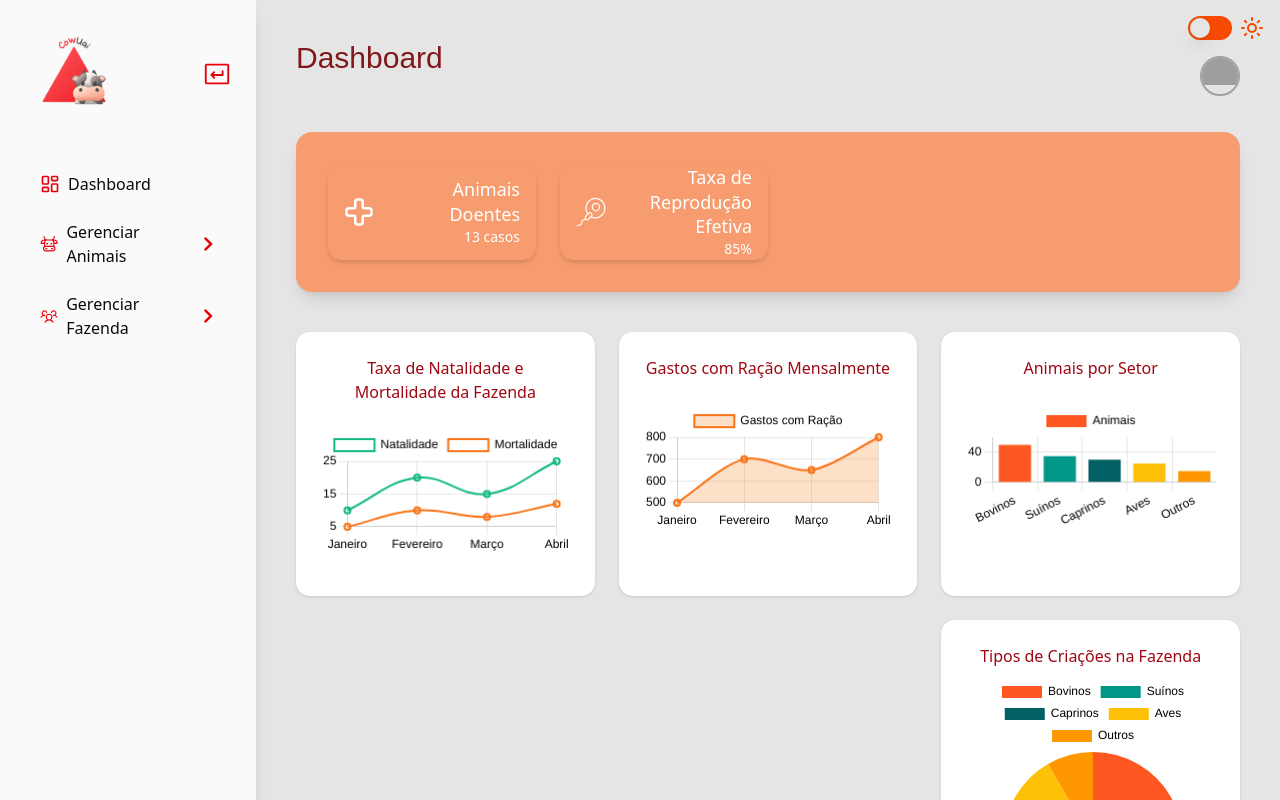
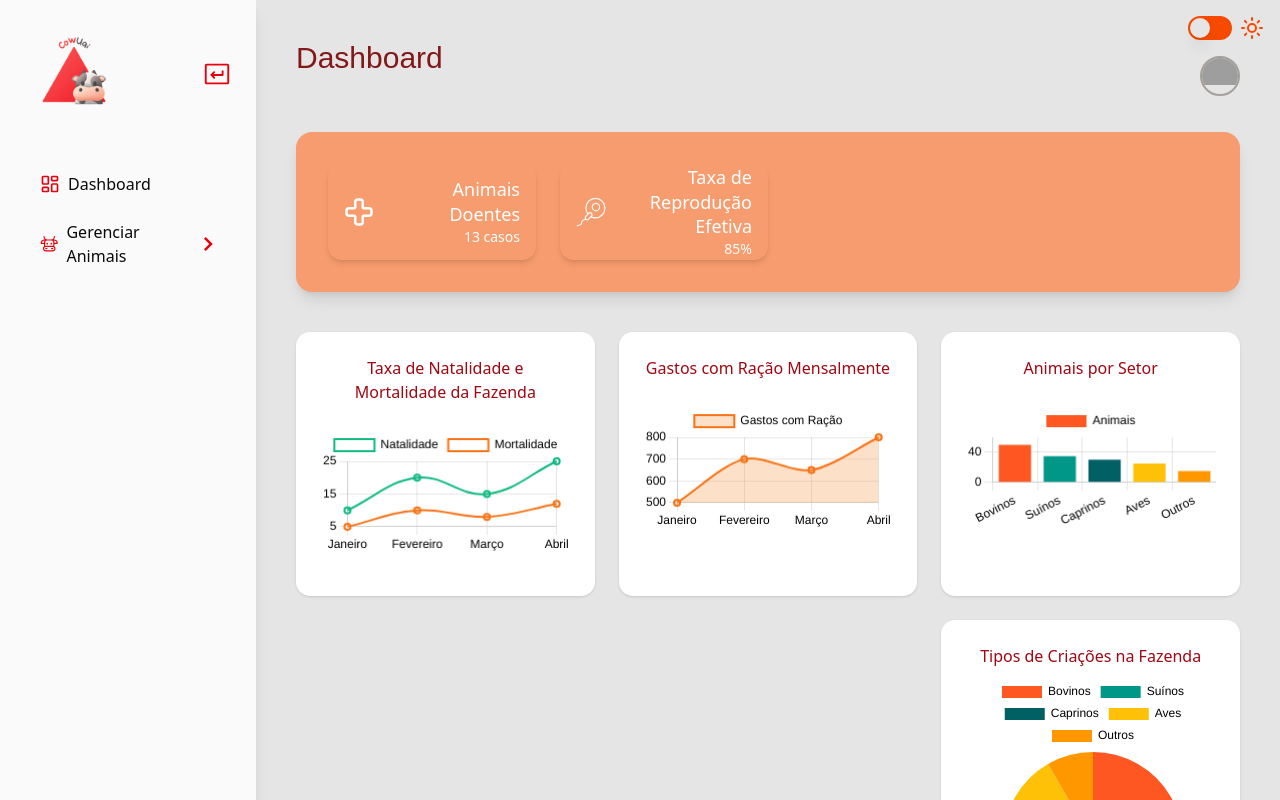
Before and after one commit to cowuai/cowuai-frontend, a Next.js app: page /dashboard in a window 1280 px wide. Shown: the top 800 px of the page. Built offline with nearby package versions, Linux system fonts and the light colour scheme; grey boxes are pictures that could not be loaded; a web font is replaced by a local one.

Commit message:
PC-42 fix: usando variáveis globais do css

```diff
--- a/src/app/dashboard/page.tsx
+++ b/src/app/dashboard/page.tsx
@@ -175,81 +175,38 @@ export default function DashboardPage() {
       <nav className="space-y-2">
   <Link
     href="/dashboard"
-          className={`flex items-center gap-2 px-4 py-2 rounded-lg font-medium transition-colors duration-500 ${
-            darkMode
-          ? "bg-white border border-white text-stone-950"
-          : "hover:bg-red-200 text-stone-950"
-          }`}
+    className="flex items-center gap-2 px-4 py-2 rounded-lg font-medium transition-colors duration-500 bg-sidebar text-sidebar-foreground hover:bg-sidebar-accent hover:text-sidebar-accent-foreground"
   >
     <LuLayoutDashboard size={20} className="text-red-600" />
     {sidebarOpen && <span>Dashboard</span>}
   </Link>
 
   <details className="group">
-          <summary
-            className={`flex items-center gap-2 cursor-pointer px-4 py-2 rounded-lg font-medium transition-colors duration-500 ${
-              darkMode
-            ? "bg-white border border-white text-stone-950"
-            : "hover:bg-red-200 text-stone-950"
-            }`}
-          >
+    <summary className="flex items-center gap-2 cursor-pointer px-4 py-2 rounded-lg font-medium transition-colors duration-500 bg-sidebar text-sidebar-foreground hover:bg-sidebar-accent hover:text-sidebar-accent-foreground">
       <PiCow size={20} className="text-red-600" />
       {sidebarOpen && <span>Gerenciar Animais</span>}
-          <FaChevronRight
-            className="transition-transform duration-300 group-open:rotate-90 text-red-600"
-          />
+      <FaChevronRight className="transition-transform duration-300 group-open:rotate-90 text-red-600" />
     </summary>
+
     {sidebarOpen && (
-            <ul className="mt-2 space-y-1 text-md bg-white border border-white rounded-md p-2">
-            <li className="hover:bg-red-200 rounded-md px-2 py-1">
+      <ul className="mt-2 space-y-1 text-md bg-sidebar text-sidebar-foreground rounded-md p-2">
+        <li className="rounded-md px-2 py-1 hover:bg-sidebar-accent hover:text-sidebar-accent-foreground">
           <Link href="#">Cadastrar Animal</Link>
         </li>
-            <li className="hover:bg-red-200 rounded-md px-2 py-1">
+        <li className="rounded-md px-2 py-1 hover:bg-sidebar-accent hover:text-sidebar-accent-foreground">
           <Link href="#">Atualizar Animal</Link>
         </li>
-            <li className="hover:bg-red-200 rounded-md px-2 py-1">
+        <li className="rounded-md px-2 py-1 hover:bg-sidebar-accent hover:text-sidebar-accent-foreground">
           <Link href="#">Excluir Animal</Link>
         </li>
-            <li className="hover:bg-red-200 rounded-md px-2 py-1">
+        <li className="rounded-md px-2 py-1 hover:bg-sidebar-accent hover:text-sidebar-accent-foreground">
           <Link href="#">Visualizar Animal</Link>
         </li>
       </ul>
     )}
   </details>
+</nav>
 
-        <details className="group">
-        <summary
-          className={`flex items-center gap-2 cursor-pointer px-4 py-2 rounded-lg font-medium transition-colors duration-500 ${
-            darkMode
-              ? "bg-white border border-white text-stone-950"
-              : "hover:bg-red-200 text-stone-950"
-          }`}
-        >
-          <PiUsersThree size={20} className="text-red-600" />
-          {sidebarOpen && <span>Gerenciar Fazenda</span>}
-          <FaChevronRight
-            className="transition-transform duration-300 group-open:rotate-90 text-red-600"
-          />
-        </summary>
-        {sidebarOpen && (
-          <ul className="mt-2 space-y-1 text-md bg-white border border-white rounded-md p-2">
-            <li className="hover:bg-red-200 rounded-md px-2 py-1">
-              <Link href="#">Cadastrar Fazenda</Link>
-            </li>
-            <li className="hover:bg-red-200 rounded-md px-2 py-1">
-              <Link href="#">Atualizar Fazenda</Link>
-            </li>
-            <li className="hover:bg-red-200 rounded-md px-2 py-1">
-              <Link href="#">Excluir Fazenda</Link>
-            </li>
-            <li className="hover:bg-red-200 rounded-md px-2 py-1">
-              <Link href="#">Visualizar Fazenda</Link>
-            </li>
-          </ul>
-        )}
-</details>
-
-      </nav>
     </div>
   </aside>
 
```
Lines whose indentation alone changed are shown as unchanged.
